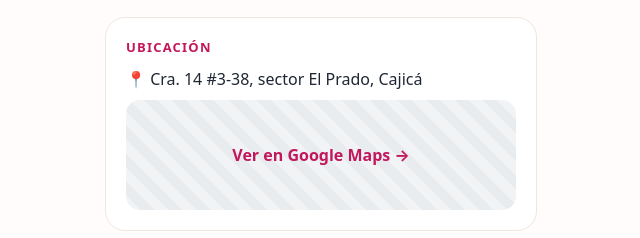
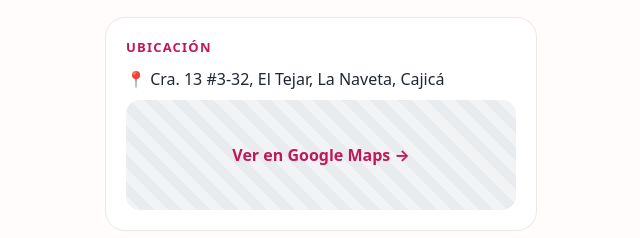
Before and after one commit to webscajica/webscajica.github.io, a plain HTML site: page guisell-flowers.html in a window 1280 px wide. Shown: the part 2325-2563 px from the top of the page, 319-959 px from the left. Drawn offline with Linux system fonts and the light colour scheme.

Commit message:
Guisell: ubicación exacta en Google Maps

```diff
--- a/guisell-flowers.html
+++ b/guisell-flowers.html
@@ -56,7 +56,7 @@ ul{list-style:none} li{font-size:16px;padding:7px 0;display:flex;align-items:cen
 <div class="pago"><b>Giros</b><span>Efecty, Paga Todo, Western Union y MoneyGram</span></div>
 <div class="pago"><b>Link de pago (crédito, débito y PSE)</b><span>Aplica un 8% adicional por comisiones y costos financieros de la plataforma.</span></div>
 </div>
-<div class="card"><h2>Ubicación</h2><div style="font-size:16px">📍 Cra. 14 #3-38, sector El Prado, Cajicá</div><a class="map" href="https://www.google.com/maps/place/Flores+%3F+GUISELL+FLOWERS/@4.9206274,-74.0329668,17z/data=!4m6!3m5!1s0x8e4079d92f3c3eab:0x69c46e64781db14e!8m2!3d4.9206274!4d-74.0329668" target="_blank" rel="noopener">Ver en Google Maps →</a></div>
+<div class="card"><h2>Ubicación</h2><div style="font-size:16px">📍 Cra. 13 #3-32, El Tejar, La Naveta, Cajicá</div><a class="map" href="https://maps.app.goo.gl/WJzt7NXRdMThkE6x6" target="_blank" rel="noopener">Ver en Google Maps →</a></div>
 <div class="foot">Guisell Flowers · Cajicá, Cundinamarca</div>
 </div></div>
 <a class="fab" href="https://wa.me/573208572397?text=Hola%20Guisell%20Flowers%2C%20vi%20su%20p%C3%A1gina%20web%20y%20quisiera%20m%C3%A1s%20informaci%C3%B3n." target="_blank" rel="noopener" aria-label="WhatsApp">💬</a>
```
